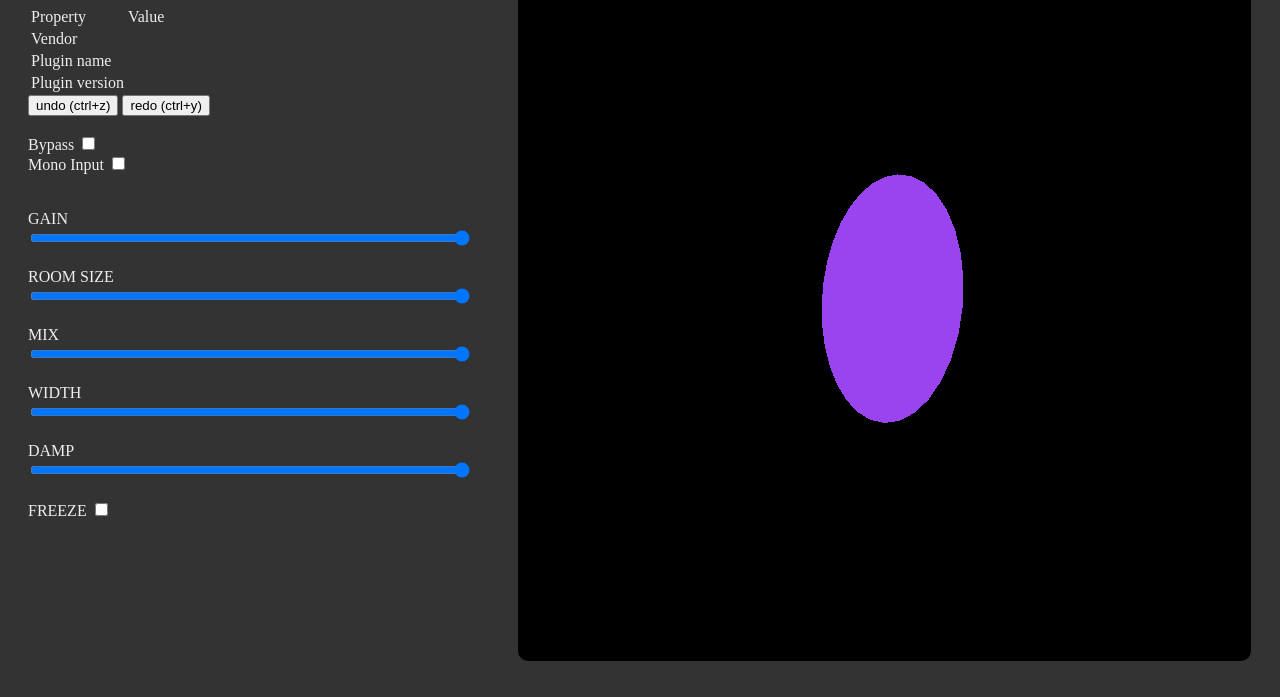
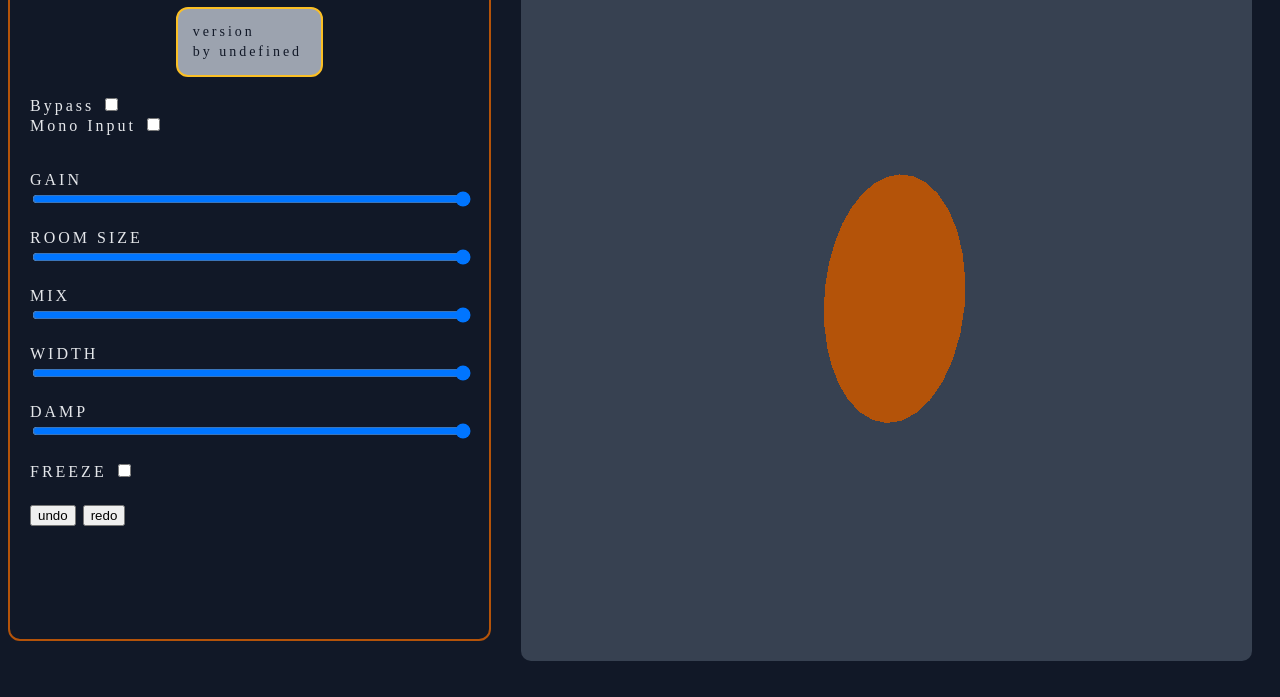
Before and after one commit to joe-mccann-dev/3DVerb, a website built with Vite: page Source/ui/public/index.html in a window 1280 px wide. Shown: the part 103-800 px from the top of the page. Built offline with nearby package versions, Linux system fonts and the light colour scheme; files whose address does not match are found by name; a web font is replaced by a local one.

Commit message:
Export circle from animated.js so gain animation works again. Add a google font. Change colors using tailwind colors for now.

```diff
--- a/Source/ui/public/index.css
+++ b/Source/ui/public/index.css
@@ -1,12 +1,37 @@
+:root {
+    --dark-gray: #111827;
+    --medium-light-gray: #9CA3AF;
+    --light-gray: #E5E7EB;
+    --medium-amber: #FBBF24;
+    --medium-dark-amber: #B45309;
+}
+
 body {
-    background-color: #333;
+    background-color: var(--dark-gray);
 }
 
 main {
-    color: #eee;
+    color: var(--light-gray);
     display: flex;
     gap: 10px;
     height: 92vh;
+    font-family: Baumans;
+    letter-spacing: 3px;
+}
+
+.header {
+    display: flex;
+    flex-direction: column;
+    align-items: center;
+}
+
+.productInfo {
+    border: solid 2px var(--medium-amber);
+    border-radius: 12px;
+    background-color: var(--medium-light-gray);
+    color: var(--dark-gray);
+    padding: 12px;
+    font-size: 14px;
 }
 
 .slider {
@@ -14,8 +39,14 @@ main {
 }
 
 .plugin {
+    border: solid 2px var(--medium-dark-amber);
+    border-radius: 12px;
     width: 60%;
     padding: 20px;
+}
+
+.undoRedo {
+    padding: 24px 0;
 }
 
 .visualizer {
--- a/Source/ui/public/index.html
+++ b/Source/ui/public/index.html
@@ -15,42 +15,38 @@
     <script type="module" src="js/index.js"></script>
     <title>Reverbulizer</title>
     <link rel="icon" type="image/x-icon" href="/assets/favicon.ico">
-    <link rel="stylesheet" href="index.css" >
+    <link rel="stylesheet" href="index.css">
+    <link rel="preconnect" href="https://fonts.googleapis.com">
+    <link rel="preconnect" href="https://fonts.gstatic.com" crossorigin>
+    <link href="https://fonts.googleapis.com/css2?family=Baumans&display=swap" rel="stylesheet">
 </head>
 
 <body>
     <main id="main">
         <div class="plugin">
-            <div>
-                <h1>Reverbulizer Plugin</h1>
-                <table id="productInfo">
-                    <thead>
-                        <tr>
-                            <td>Property</td>
-                            <td>Value</td>
-                        </tr>
-                    </thead>
+            <div class="header">
+                <h1>Reverbulizer</h1>
+                <table class="productInfo" id="productInfo">
+                    <!--<thead>
+        <tr>
+            <td>Property</td>
+            <td>Value</td>
+        </tr>
+    </thead>-->
                     <tr>
-                        <td>Vendor</td>
+                        <td>version</td>
+                        <td id="pluginVersion"></td>
+                    </tr>
+                    <tr>
+                        <!--<td>vendor</td>-->
                         <td id="pluginVendor"></td>
                     </tr>
-                    <tr>
-                        <td>Plugin name</td>
-                        <td id="pluginName"></td>
-                    </tr>
-                    <tr>
-                        <td>Plugin version</td>
-                        <td id="pluginVersion"></td>
-                    </tr>
+                    <!--<tr>-->
+                    <!--<td>name</td>-->
+                    <!--<td id="pluginName"></td>
+    </tr>-->
                 </table>
             </div>
-
-
-            <div>
-                <button id="undoButton">undo (ctrl+z)</button>
-                <button id="redoButton">redo (ctrl+y)</button>
-            </div>
-
 
             <div>
                 <br />
@@ -94,6 +90,11 @@
             <label for="freezeCheckbox">FREEZE</label>
             <input type="checkbox" id="freezeCheckbox">
             <br />
+
+            <div class="undoRedo">
+                <button id="undoButton">undo</button>
+                <button id="redoButton">redo</button>
+            </div>
         </div>
 
         <div class="visualizer" id="visualizer"></div>
--- a/Source/ui/public/js/animated.js
+++ b/Source/ui/public/js/animated.js
@@ -3,6 +3,7 @@ import {
     Scene,
     PerspectiveCamera,
     WebGLRenderer,
+    Color,
     Line,
     LineBasicMaterial,
     BufferGeometry,
@@ -17,6 +18,15 @@ import {
 
 import { GLTFLoader } from 'three/examples/jsm/loaders/GLTFLoader';
 import { AnimationMixer } from 'three/src/animation/AnimationMixer.js';
+
+// COLORS
+const lightIndigo = 0xBFDBFE;
+const mediumIndigo = 0x6366F1;
+const darkIndigo = 0x3730A3;
+const mediumDarkGray = 0x374151;
+const darkGray = 0x111827;
+const mediumDarkAmber = 0xB45309;
+// END COLORS
 
 // THREE JS CODE
 const scene = new Scene();
@@ -54,8 +64,11 @@ scene.add(light);
 const ambientLight = new AmbientLight(0x404040);
 scene.add(ambientLight);
 
+scene.background = new Color(mediumDarkGray);
+
 const geometry = new CircleGeometry(6, 32);
-const material = new MeshBasicMaterial({ color: 0x9944ee });
+
+const material = new MeshBasicMaterial({ color: mediumDarkAmber });
 const circle = new Mesh(geometry, material);
 
 scene.add(circle);
@@ -68,4 +81,5 @@ function animate() {
 
 export {
     animate,
+    circle,
 }
--- a/Source/ui/public/js/index.js
+++ b/Source/ui/public/js/index.js
@@ -10,8 +10,8 @@ window.__JUCE__.backend.addEventListener(
 
 const data = window.__JUCE__.initialisationData;
 
-document.getElementById("pluginVendor").textContent = data.pluginVendor;
-document.getElementById("pluginName").textContent = data.pluginName;
+document.getElementById("pluginVendor").textContent = "by " + data.pluginVendor;
+//document.getElementById("pluginName").textContent = data.pluginName;
 document.getElementById("pluginVersion").textContent = data.pluginVersion;
 
 const undoRedoCtrl = Juce.getNativeFunction("webUndoRedo");
@@ -131,7 +131,7 @@ document.addEventListener("DOMContentLoaded", () => {
                 const signalStrength = levelData["left"];
                 const scaleFactor = signalStrength <= -60 ? 1 : (((signalStrength / 60) + 1) * 2);
                 //console.log("Scale Factor is: ", scaleFactor);
-                circle.scale.set(scaleFactor, scaleFactor, scaleFactor);
+                Animated.circle.scale.set(scaleFactor, scaleFactor, scaleFactor);
             });
     });
 
```
